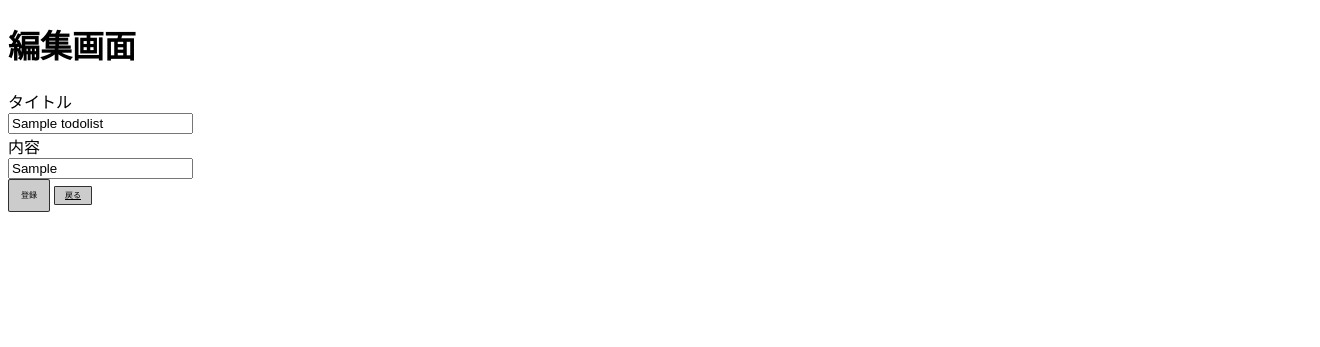
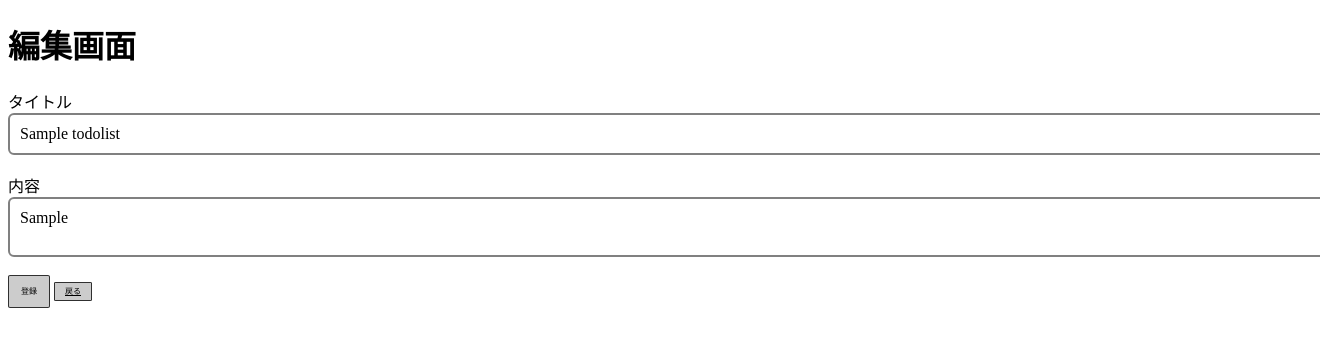
Before and after one commit to AKIRA0011/No.4_ikeda, a PHP site: page /edit_page.php?id=1 in a window 1320 px wide; the page is wider, and only the part inside the window is pictured. Shown: the top 347 px of that part. Run offline with PHP 8.4, Linux system fonts and the light colour scheme; tables that the repository leaves empty or names only in its code hold one stand-in row (values such as "Sample post").

Commit message:
指摘No10～15

```diff
--- a/delete.php
+++ b/delete.php
@@ -16,7 +16,7 @@ $stmt->bindValue(':id', $id);
 //SQL文実行
 $stmt->execute();
 
-//idの連番をリセットするSQL分の実行準備
+//idの連番をリセットするSQL文の実行準備
 $sql = "ALTER TABLE ToDoList auto_increment = 1";
 $stmt = $dbh->prepare($sql);
 
--- a/edit_page.php
+++ b/edit_page.php
@@ -13,17 +13,17 @@ $stmt = $dbh->prepare($sql);
 //変数の値をバインド
 $stmt->bindValue(':id', $id, PDO::PARAM_INT);
 
-//SQL実行
+//sql文の実行
 $stmt->execute();
 
-//データベースからタイトル,内容を取得する。
+//10行目で取得したデータからタイトル,内容を取得する。
 $row = $stmt->fetch(PDO::FETCH_ASSOC);
 $title = $row['title'];
 $todo = $row['todo'];
 
 ?>
 <!DOCTYPE html>
-<html lang="en">
+<html lang="ja">
 
 <head>
     <meta charset="UTF-8">
@@ -37,9 +37,9 @@ $todo = $row['todo'];
     </div>
     <form method="post" action="edit.php">
         <label for="title">タイトル</label><br>
-        <input type="text" id="title" class="text" name="title" placeholder="テキストを入力" value="<?php echo $title; ?>"><br>
+        <input type="text" id="title" class="title" name="title" value="<?php echo $title; ?>"><br>
         <label for="content">内容</label><br>
-        <input id="content" name="content" placeholder="テキストを入力" value="<?php echo $todo; ?>"><br>
+        <textarea id="content" class="content" name="content"><?php echo $todo; ?></textarea><br>
         <input type="hidden" name="id" value="<?php echo $id; ?>">
         <button type="submit" class="push">登録</button>
         <a href="todo_list_page.php" class="back">戻る</a>
--- a/todo_list_page.php
+++ b/todo_list_page.php
@@ -87,7 +87,7 @@ $dbh = null;
             <button class="addclose">&times;</button>
 
             <!-- 入力フォーム -->
-            <form method="post" action="add.php">
+            <form method="post" action="add.php" class="parent">
                 <label for="title">タイトル</label><br>
                 <input type="text" id="title" class="title" name="title" placeholder="テキストを入力" required><br>
                 <label for="content">内容</label><br>
```
